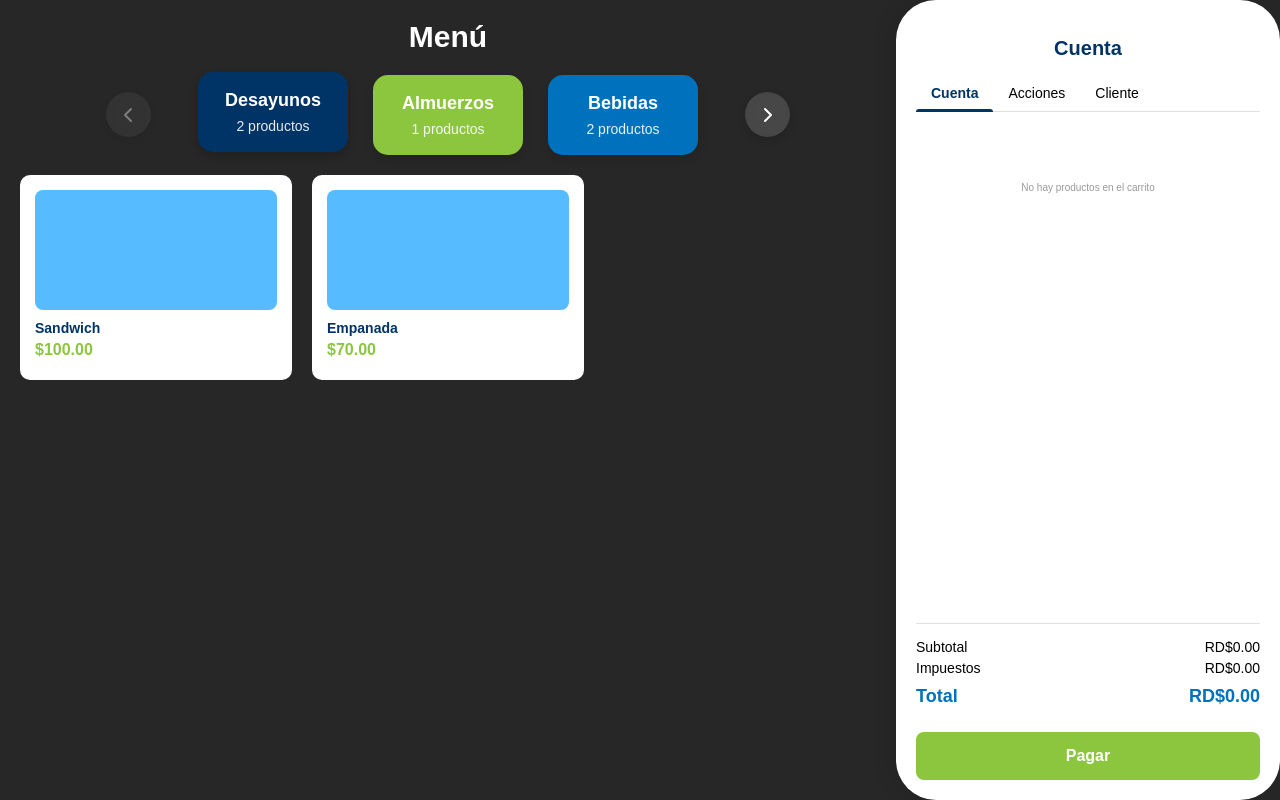
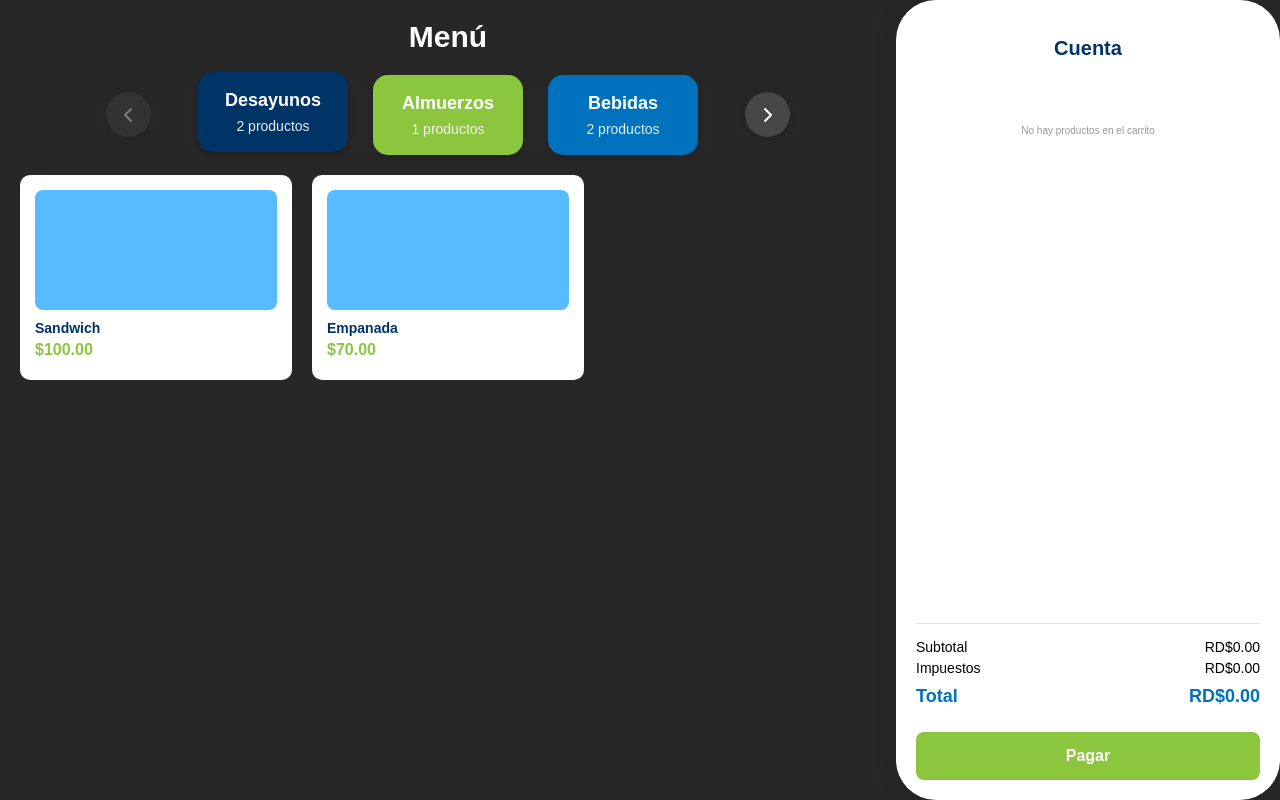
Before and after one commit to Angelrmatoz/sistema-cafeteria, a React (Vite) app: page /productos in a window 1280 px wide. Built offline with nearby package versions, Linux system fonts and the light colour scheme; a web font is replaced by a local one.

Commit message:
style: Comentar código de navegación del carrito y ajustar estilos de categorías

```diff
--- a/src/layouts/_productos.scss
+++ b/src/layouts/_productos.scss
@@ -126,17 +126,6 @@
                         opacity: 1;
                         transform: translateX(0);
                     }
-                }
-
-                @include respond-to(sm) {
-                    width: 3.5rem;
-                    height: 3.5rem;
-                }
-
-                @include respond-to(xs) {
-                    width: 3rem;
-                    height: 3rem;
-                    background: rgba(255, 255, 255, 0.2);
                 }
             }
 
@@ -387,34 +376,34 @@
             text-align: center;
         }
 
-        .carrito-tabs {
-            @include flex(row, flex-start, center);
-            border-bottom: 0.1rem solid #e0e0e0;
-            margin-bottom: 2rem;
+        // .carrito-tabs {
+        //     @include flex(row, flex-start, center);
+        //     border-bottom: 0.1rem solid #e0e0e0;
+        //     margin-bottom: 2rem;
 
-            .carrito-tab {
-                padding: 1rem 1.5rem;
-                cursor: pointer;
-                font-size: 1.4rem;
-                position: relative;
+        //     .carrito-tab {
+        //         padding: 1rem 1.5rem;
+        //         cursor: pointer;
+        //         font-size: 1.4rem;
+        //         position: relative;
 
-                &.active {
-                    color: $color-dga-blue;
-                    font-weight: $bold;
+        //         &.active {
+        //             color: $color-dga-blue;
+        //             font-weight: $bold;
 
-                    &::after {
-                        content: '';
-                        position: absolute;
-                        bottom: -0.1rem;
-                        left: 0;
-                        width: 100%;
-                        height: 0.3rem;
-                        background-color: $color-dga-blue;
-                        border-radius: 0.3rem 0.3rem 0 0;
-                    }
-                }
-            }
-        }
+        //             &::after {
+        //                 content: '';
+        //                 position: absolute;
+        //                 bottom: -0.1rem;
+        //                 left: 0;
+        //                 width: 100%;
+        //                 height: 0.3rem;
+        //                 background-color: $color-dga-blue;
+        //                 border-radius: 0.3rem 0.3rem 0 0;
+        //             }
+        //         }
+        //     }
+        // }
 
         .carrito-items {
             flex: 1;
--- a/src/pages/Productos.jsx
+++ b/src/pages/Productos.jsx
@@ -158,11 +158,11 @@ const Products = () => {
       <div className="carrito-container">
         <h2 className="carrito-title">Cuenta</h2>
 
-        <div className="carrito-tabs">
+        {/* <div className="carrito-tabs">
           <span className="carrito-tab active">Cuenta</span>
           <span className="carrito-tab">Acciones</span>
           <span className="carrito-tab">Cliente</span>
-        </div>
+        </div> */}
 
         <div className="carrito-items">
           {cart.length === 0 ? (
```
